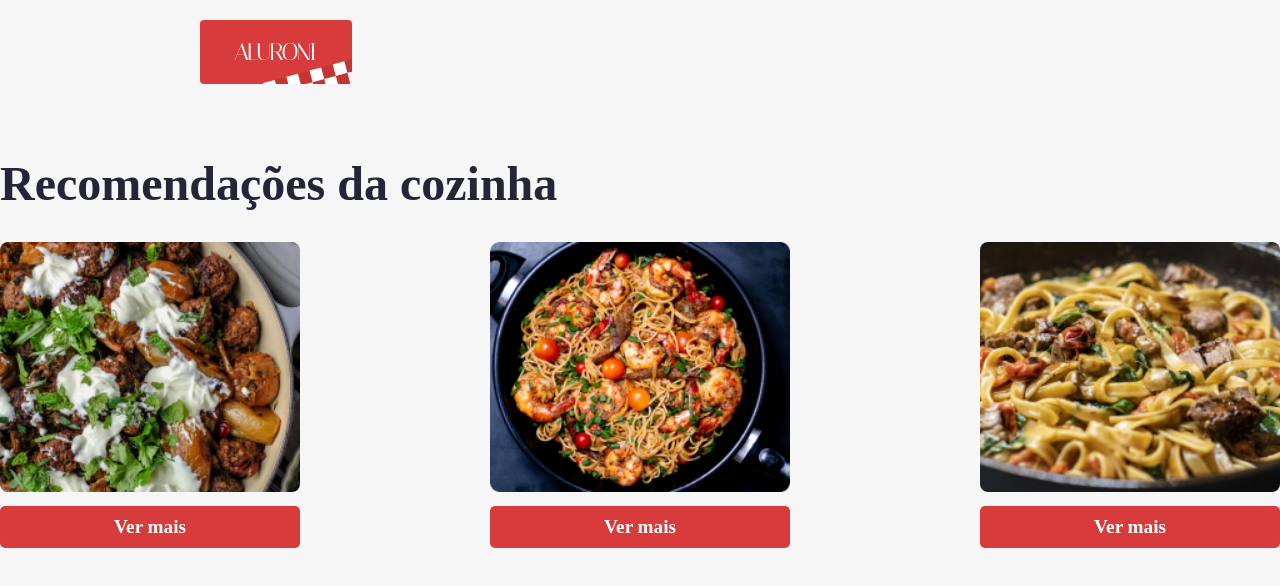
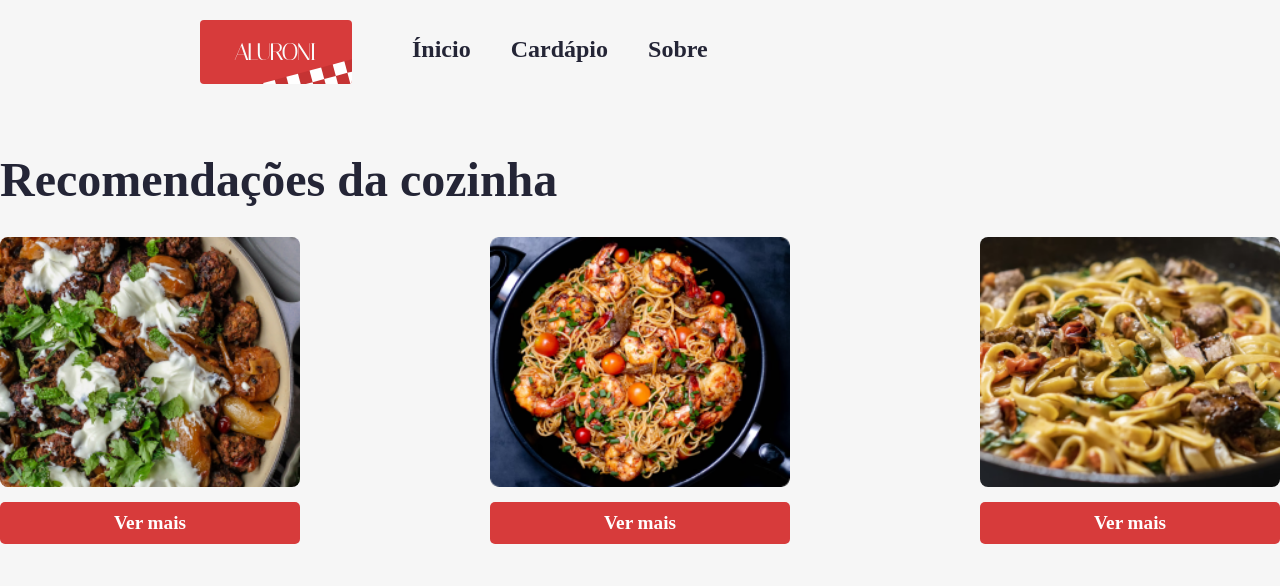
Before and after one commit to GiovanaNapoli/aluroni, a React (Create React App) app: page / in a window 1280 px wide. Shown: the top 586 px of the page. Built offline with nearby package versions, Linux system fonts and the light colour scheme; a web font is replaced by a local one.

Commit message:
feat: add menu component to route file

```diff
--- a/src/components/Menu/Menu.module.scss
+++ b/src/components/Menu/Menu.module.scss
@@ -1,7 +1,12 @@
 @import "styles/variaveis";
 @import "styles/breakpoints";
 
+ul li {
+  display: inline-flex;
+}
+
 .menu {
+  display: flex;
   padding: 20px $padding-horizontal;
   @media (max-width: $desktop_xsm) {
     padding: 20px $padding-horizontal-mobile;
@@ -12,4 +17,23 @@
   @media (min-width: $desktop_sm) and (max-width: $desktop_md) {
     padding: 20px $padding-horizontal-md;
   }
+  &__list {
+    align-items: center;
+    display: flex;
+  }
+  &__link {
+    list-style-type: none;
+    padding: 0 20px;
+    a {
+      color: $dark;
+      cursor: pointer;
+      font-size: 24px;
+      font-weight: 600;
+      text-decoration: none;
+      transition: .2s ease;
+      &:hover {
+        color: $dark-grey;
+      }
+    }
+  }
 }
--- a/src/components/Menu/index.tsx
+++ b/src/components/Menu/index.tsx
@@ -1,9 +1,25 @@
 import styles from './Menu.module.scss';
 import {ReactComponent as Logo} from 'assets/logo.svg';
 export default function Menu () {
+
+  const rotas = [{
+    label: 'Ínicio',
+    to: '/'
+  }, {
+    label: 'Cardápio',
+    to: '/Cardapio'
+  }, {label: 'Sobre', to: '/Sobre'}];
+
   return (
     <nav className={styles.menu}>
       <Logo />
+      <ul>
+        {rotas.map((rota, index) => (
+          <li key={index} className={styles.menu__link}>
+            <a className={styles.menu__list} href={rota.to}>{rota.label}</a>
+          </li>
+        ))}
+      </ul>
     </nav>
   );
 }
--- a/src/pages/Cardapio/index.tsx
+++ b/src/pages/Cardapio/index.tsx
@@ -4,7 +4,6 @@ import styles from './Cardapio.module.scss';
 import Filtros from './Filtros';
 import Ordenador, {OpcoesOrdenador} from './Ordenador';
 import Itens from './Itens';
-import Menu from 'components/Menu';
 
 export default function Cardapio() {
   const [search, setSearch] = useState('');
@@ -13,7 +12,6 @@ export default function Cardapio() {
 
   return (
     <main>
-      <Menu />
       <header className={styles.header}>
         <div className={styles.header__text}>
           A casa do código e da massa
--- a/src/pages/Inicio/index.tsx
+++ b/src/pages/Inicio/index.tsx
@@ -1,14 +1,11 @@
 import cardapio from 'data/cardapio.json';
 import styles from './Inicio.module.scss';
-import Menu from 'components/Menu';
 
 export default function Inicio (){
   let pratosRecomendados = [...cardapio];
   pratosRecomendados = pratosRecomendados.sort(() => 0.5 - Math.random()).splice(0, 3);
 
   return (
-    <>
-      <Menu />
     <section>
       <h3 className={styles.titulo}>
             Recomendações da cozinha
@@ -26,6 +23,5 @@ export default function Inicio (){
         ))}
       </div>
     </section>
-    </>
   );
 }
--- a/src/routes/index.tsx
+++ b/src/routes/index.tsx
@@ -1,9 +1,11 @@
 import {BrowserRouter as Router, Routes, Route} from 'react-router-dom';
 import routes from './routes';
+import Menu from 'components/Menu';
 
 export default function AppRoutes(){
   return(
     <Router>
+      <Menu />
       <Routes>
         {routes.map((route) => (
           <Route key={route.id} path={route.path} element={route.element} />
```
Lines whose indentation alone changed are shown as unchanged.
